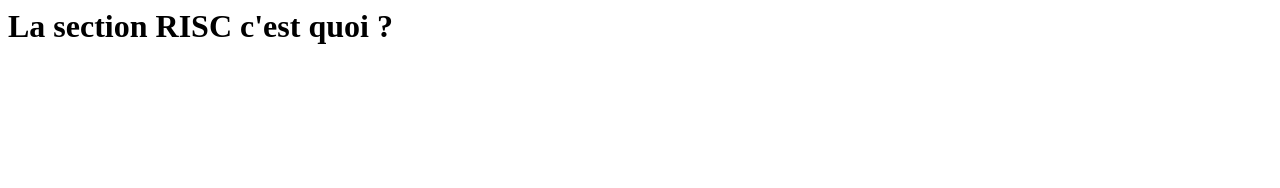
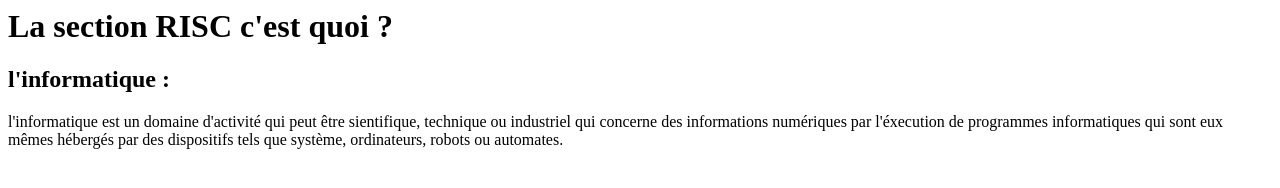
Before and after one commit to odin7708/site_RISC, a plain HTML site: page odin/index.html in a window 1280 px wide. Drawn offline with Linux system fonts and the light colour scheme.

Commit message:
Update index.html

```diff
--- a/odin/index.html
+++ b/odin/index.html
@@ -1 +1,3 @@
 <h1>La section RISC c'est quoi ?</h1>
+<h2>l'informatique :</h2>
+<p>l'informatique est un domaine d'activité qui peut être sientifique, technique ou industriel qui concerne des informations numériques par l'éxecution de programmes informatiques  qui sont eux mêmes hébergés par des dispositifs tels que système, ordinateurs, robots ou automates.</p>
```
